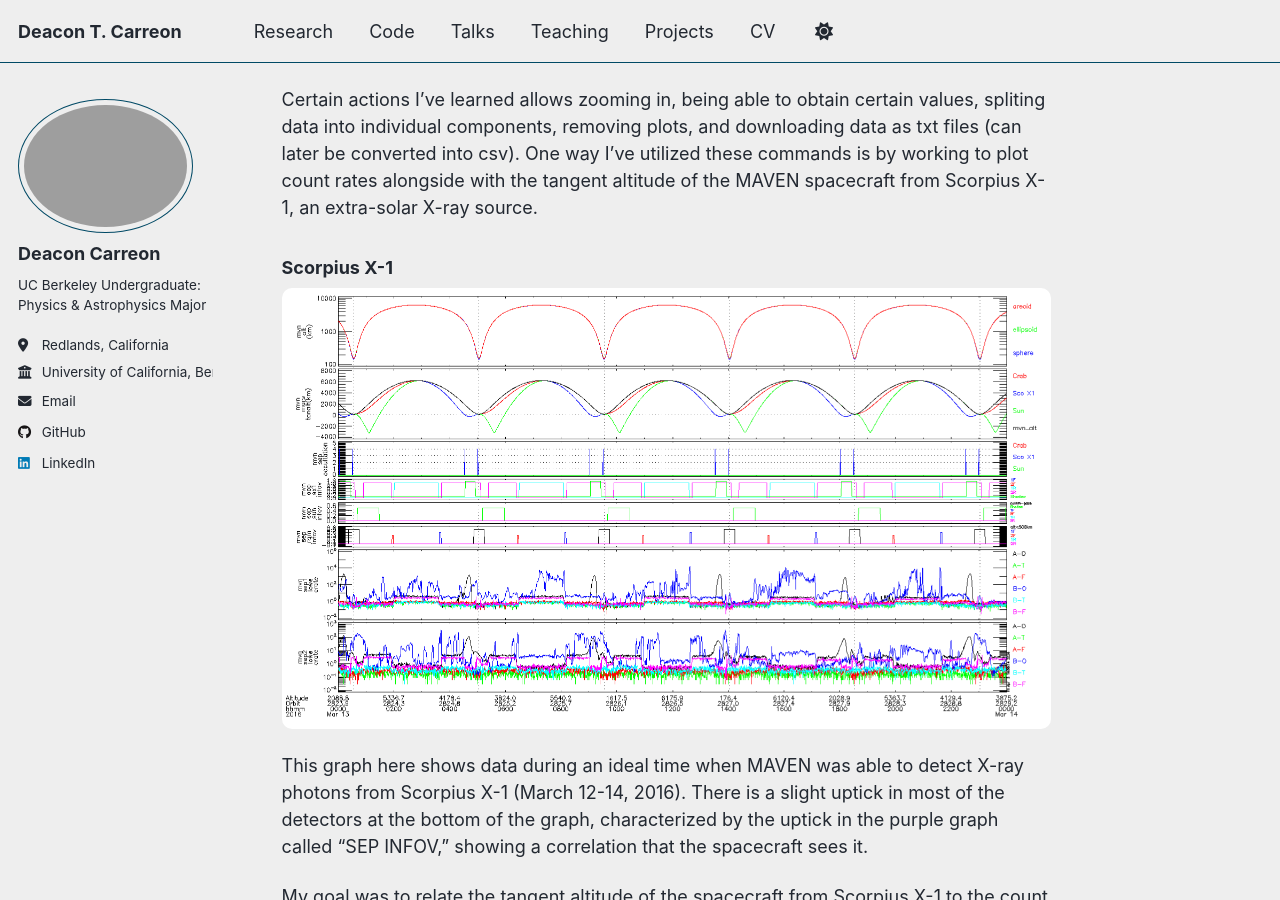
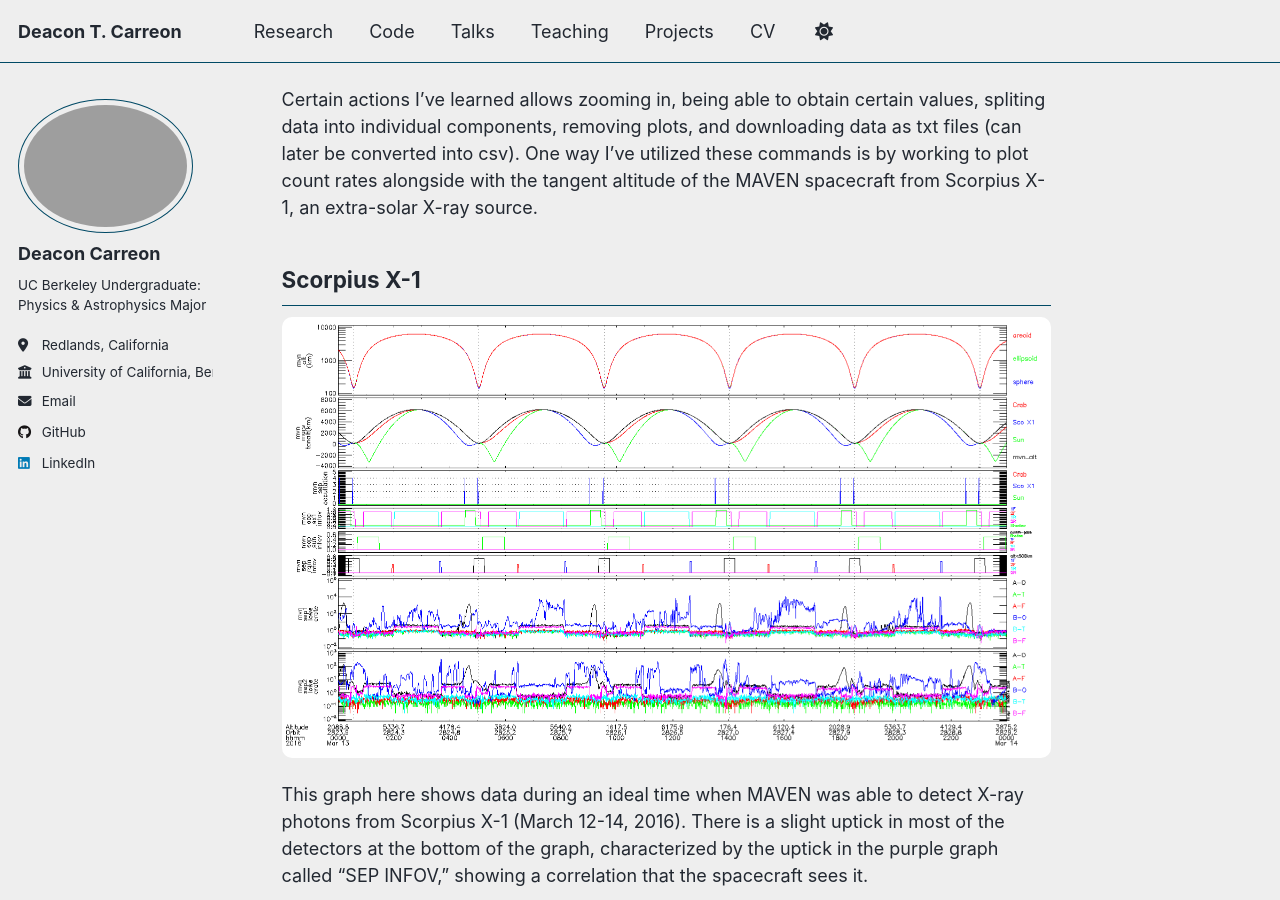
Before and after one commit to DeaconTCarreon/deacontcarreon.github.io, a Jekyll site: the page built from _research/ssl_maven.md, in a window 1280 px wide and 900 px high, scrolled down 775 px. Built offline with Jekyll 4.4.1, drawn with Linux system fonts in a browser that asks for light colours; a script that is not in the unit is left out.

Commit message:
Text Sizing

```diff
--- a/_research/ssl_maven.md
+++ b/_research/ssl_maven.md
@@ -16,7 +16,7 @@ I joined this research project in Spring 2026, and I have learned how to operate
 
 Certain actions I've learned allows zooming in, being able to obtain certain values, spliting data into individual components, removing plots, and downloading data as txt files (can later be converted into csv). One way I've utilized these commands is by working to plot count rates alongside with the tangent altitude of the MAVEN spacecraft from Scorpius X-1, an extra-solar X-ray source.
 
-### Scorpius X-1
+## Scorpius X-1
 
 <img src="/images/4_3_26 Graph.png" alt="IDL Tplot" style="display: block; margin: 0 auto; width: 100%; max-width: 1200px; border-radius: 10px; margin-bottom: 20px;">
 
@@ -30,7 +30,7 @@ After this, I perfomed a command that downloaded the graphed data into txt files
 
 <img src="/images/Ultimate Tanalt Graph.png" alt="Jupyter Plot" style="display: block; margin: 0 auto; width: 100%; max-width: 1200px; border-radius: 10px; margin-bottom: 20px;">
 
-### GRB 221009A
+## GRB 221009A
 
 The brightest ever-observed gamma-ray burst (GRB) occured on October 9, 2022, and is nicknamed the BOAT (Brightest Of All Time). It is at a redshift of z=0.151, and a wide array of spacecraft were able to detect the gamma ray flashes, including the MAVEN SEP instruments.
 
```
